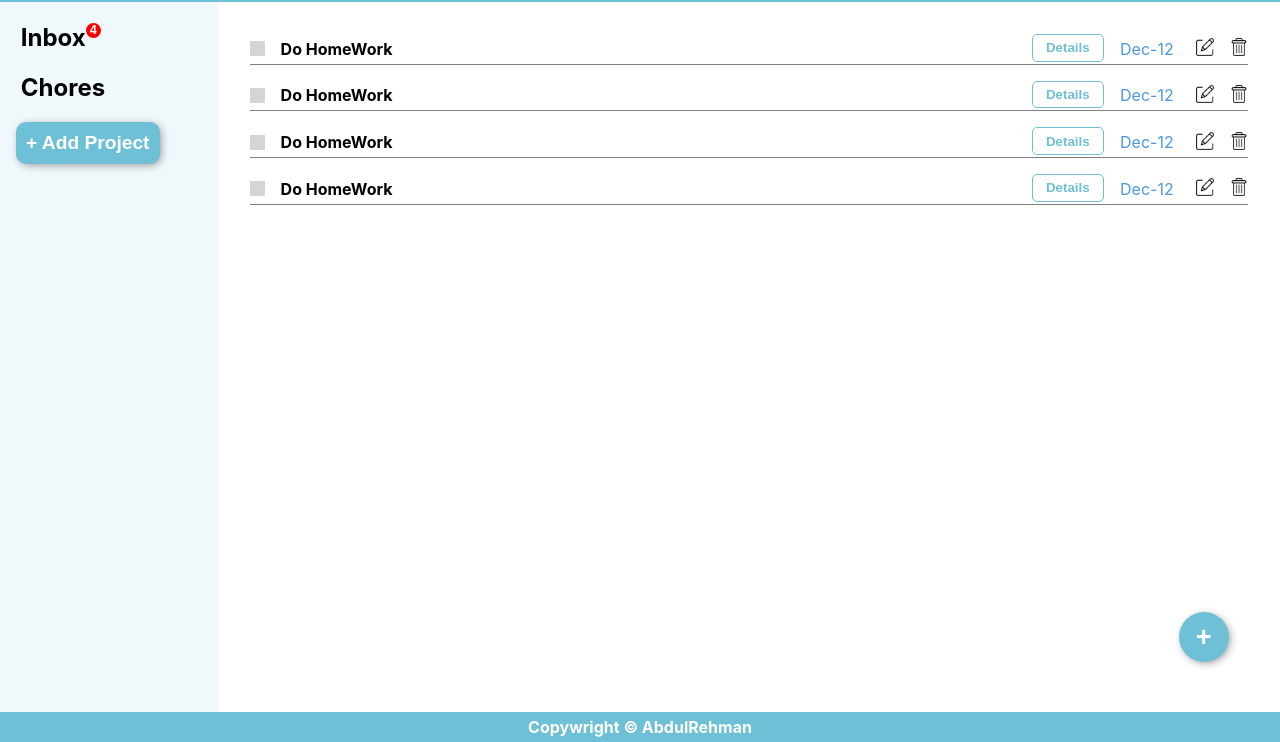
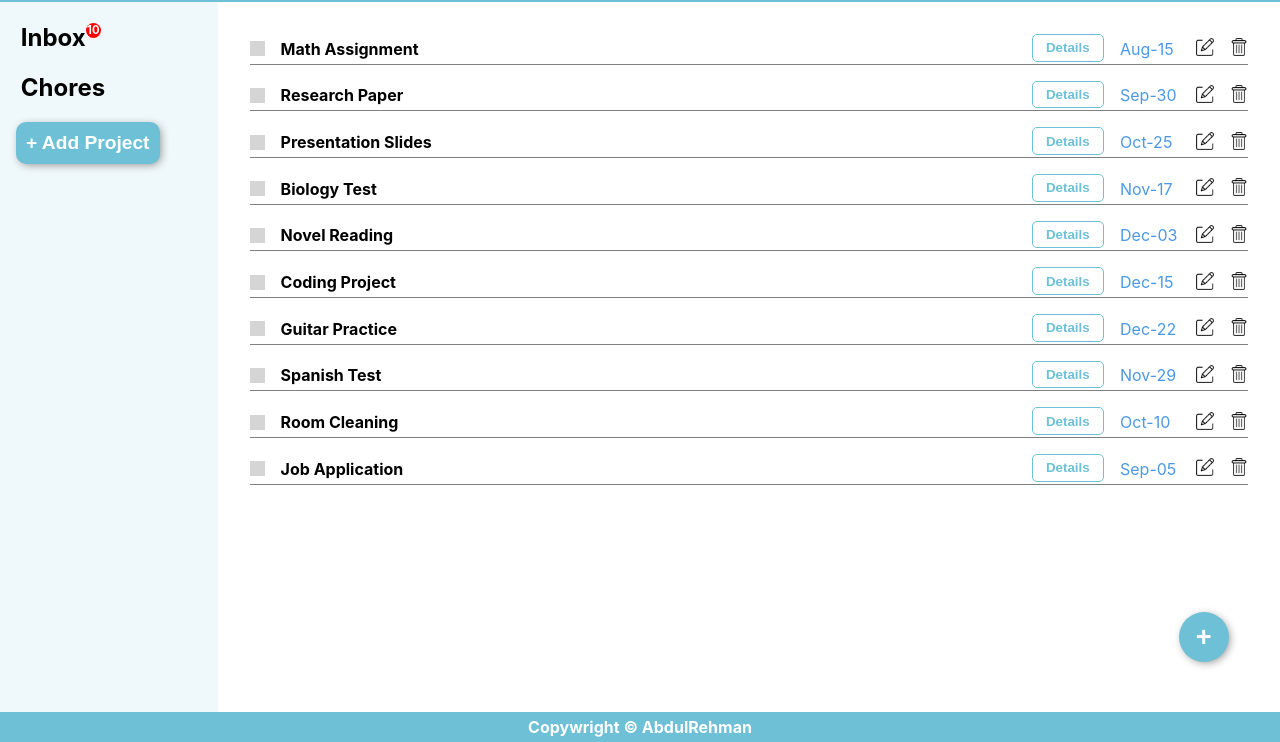
Before and after one commit to AbdulRehman164/Todo, a website built with webpack: page dist/index.html in a window 1280 px wide. Shown: the part 58-800 px from the top of the page. Built offline with nearby package versions, Linux system fonts and the light colour scheme; a web font is replaced by a local one.

Commit message:
added todos and fixed priority validity repordting bug

```diff
--- a/src/dom/utilityModules/validity.js
+++ b/src/dom/utilityModules/validity.js
@@ -2,18 +2,18 @@ export default function isValid() {
   const titleInput = document.querySelector('#titleInput');
   const dateInput = document.querySelector('#dateInput');
   const descriptionInput = document.querySelector('#descriptionInput');
-  const priorityInput = document.querySelector('#low');
+  const priorityInput = document.querySelector('#medium');
 
   const isvalid =
+    priorityInput.checkValidity() &&
     dateInput.checkValidity() &&
     titleInput.checkValidity() &&
-    descriptionInput.checkValidity() &&
-    priorityInput.checkValidity();
+    descriptionInput.checkValidity();
   if (!isvalid) {
-    priorityInput.reportValidity();
     dateInput.reportValidity();
     titleInput.reportValidity();
     descriptionInput.reportValidity();
+    priorityInput.reportValidity();
     return false;
   }
   return true;
--- a/src/index.js
+++ b/src/index.js
@@ -2,18 +2,82 @@ import { createProject } from './logic/project';
 import renderView from './dom/renderView';
 import { createTodo } from './logic/todo';
 
-const data = {
-  title: 'Do HomeWork',
-  description:
-    'Do HomeWork do this do that lorem ipusm this that what the  is going on what the  is this',
-  dueDate: '2023-12-12',
-  priority: 'low',
-  isChecked: false,
-};
-createTodo(data, 'Inbox');
-createTodo(data, 'Inbox');
-createTodo(data, 'Inbox');
-createTodo(data, 'Inbox');
+const dataArray = [
+  {
+    title: 'Math Assignment',
+    description: 'Complete Math Assignment',
+    dueDate: '2023-08-15',
+    priority: 'medium',
+    isChecked: false,
+  },
+  {
+    title: 'Research Paper',
+    description: 'Write a Research Paper',
+    dueDate: '2023-09-30',
+    priority: 'high',
+    isChecked: false,
+  },
+  {
+    title: 'Presentation Slides',
+    description: 'Prepare Presentation Slides',
+    dueDate: '2023-10-25',
+    priority: 'high',
+    isChecked: false,
+  },
+  {
+    title: 'Biology Test',
+    description: 'Study for Biology Test',
+    dueDate: '2023-11-17',
+    priority: 'medium',
+    isChecked: false,
+  },
+  {
+    title: 'Novel Reading',
+    description: 'Read Chapter 7 of the Novel',
+    dueDate: '2023-12-03',
+    priority: 'low',
+    isChecked: false,
+  },
+  {
+    title: 'Coding Project',
+    description: 'Finish Coding Project',
+    dueDate: '2023-12-15',
+    priority: 'high',
+    isChecked: false,
+  },
+  {
+    title: 'Guitar Practice',
+    description: 'Practice Guitar Chords',
+    dueDate: '2023-12-22',
+    priority: 'low',
+    isChecked: false,
+  },
+  {
+    title: 'Spanish Test',
+    description: 'Prepare for Spanish Speaking Test',
+    dueDate: '2023-11-29',
+    priority: 'medium',
+    isChecked: false,
+  },
+  {
+    title: 'Room Cleaning',
+    description: 'Clean and Organize Room',
+    dueDate: '2023-10-10',
+    priority: 'low',
+    isChecked: false,
+  },
+  {
+    title: 'Job Application',
+    description: 'Submit Job Application',
+    dueDate: '2023-09-05',
+    priority: 'high',
+    isChecked: false,
+  },
+];
+
+// Create todos with project type 'Inbox' for each data object in the array
+dataArray.map((data) => createTodo(data, 'Inbox'));
+
 createProject('Inbox');
 createProject('Chores');
 renderView();
--- a/src/logic/todo.js
+++ b/src/logic/todo.js
@@ -15,7 +15,13 @@ export function createTodo(data, project) {
     isChecked: data.isChecked,
     project,
   };
-  // todosArray.push(Object.assign(Object.create(proto), todo));
+
+  let shouldReturn = false;
+  todosArray.forEach((arrayTodo) => {
+    if (arrayTodo.title === todo.title) shouldReturn = true;
+  });
+  if (shouldReturn === true) return;
+
   todosArray.push(todo);
   localStorage.setItem('todosArray', JSON.stringify(todosArray));
 }
```
Also changed, not shown: dist/0376f0d4018040ea9937.png (added), dist/92d8dfffbb31e380becc.png (added), dist/index.html, dist/main.js, dist/style.css.
